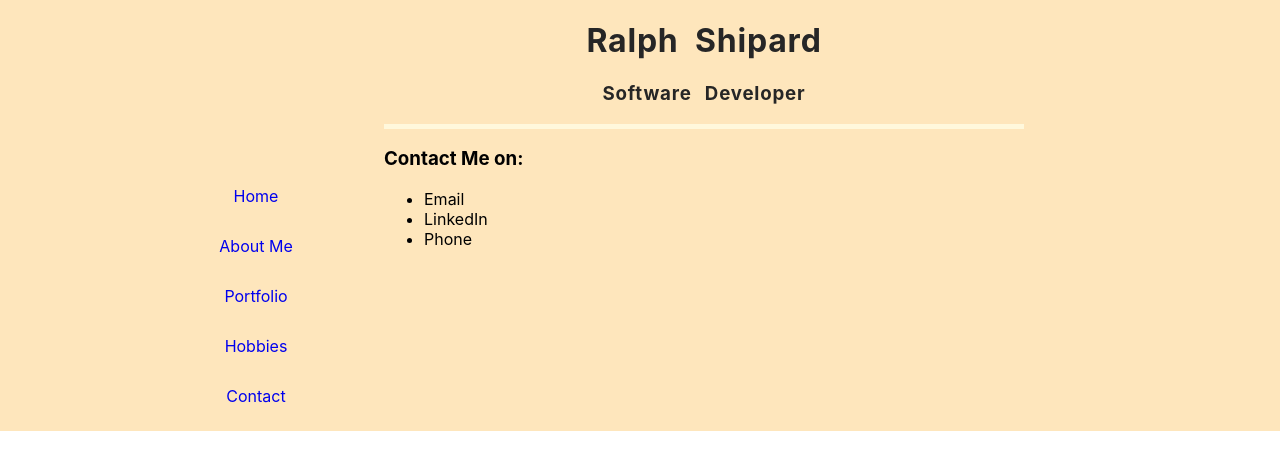
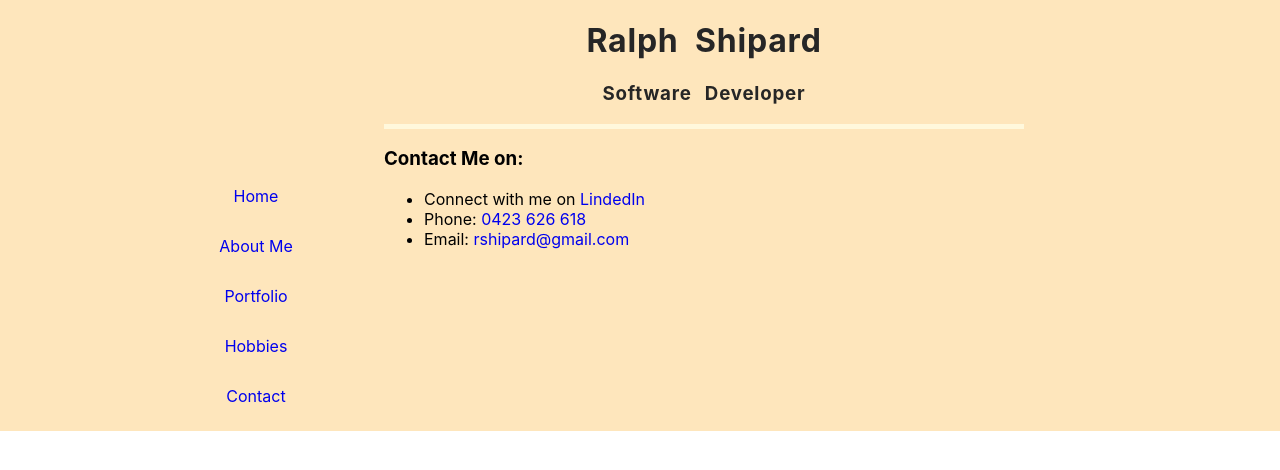
Before and after one commit to rshipard/rshipard.github.io, a React (Create React App) app: page /contact in a window 1280 px wide. Shown: the top 470 px of the page. Built offline with nearby package versions, Linux system fonts and the light colour scheme.

Commit message:
placeholders 81% complete

```diff
--- a/src/Contact/Contact.js
+++ b/src/Contact/Contact.js
@@ -7,9 +7,15 @@ class Contact extends Component {
             <div className="contact-me">
                 <h3>Contact Me on:</h3>
                 <ul className="hobbies-list">
-                    <li>Email</li>
-                    <li>LinkedIn</li>
-                    <li>Phone</li>
+                    <li>Connect with me on
+                        <a href="https://www.linkedin.com/in/ralph-shipard-b58924200/" target="_blank"> LindedIn</a>
+                    </li>
+                    <li>Phone:
+                        <a href="tel:0423626618"> 0423 626 618</a>
+                    </li>
+                    <li>Email:
+                        <a href="mailto:rshipard@gmail.com"> rshipard@gmail.com</a>
+                    </li>
                 </ul>
             </div>
         )
```
